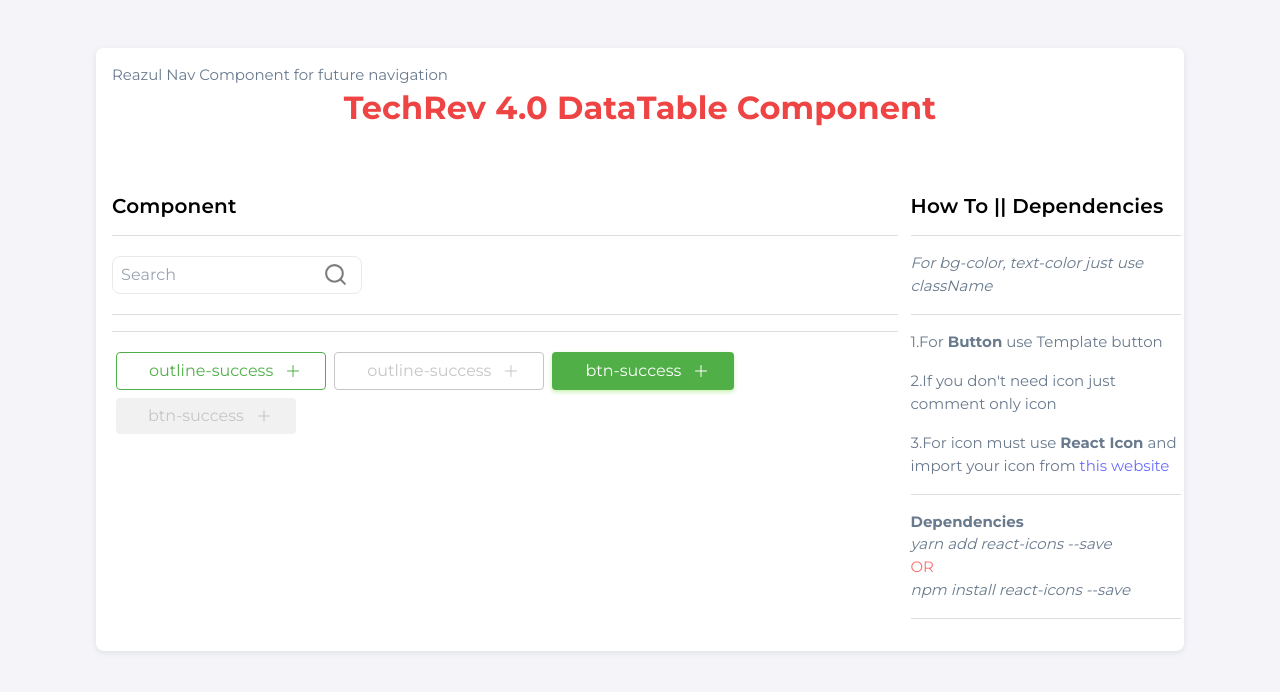
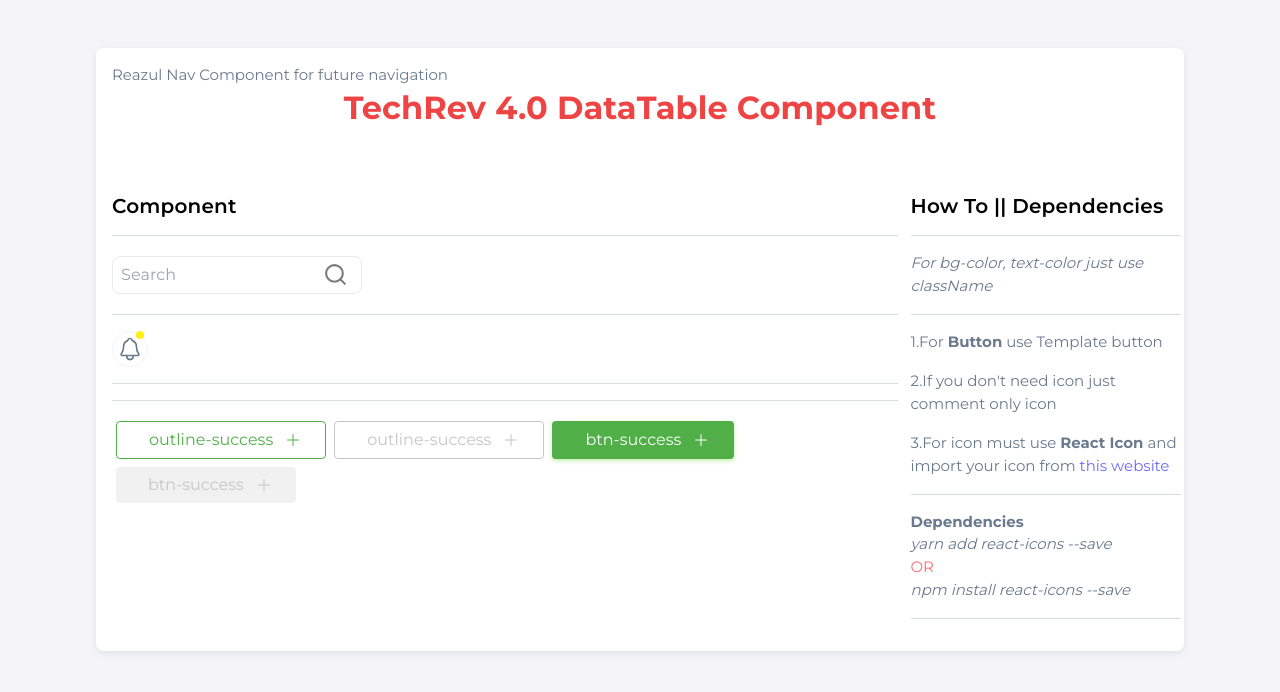
Before and after one commit to tekrev04/Breeze-Next-Component, a Next.js app: page /reazul/elements in a window 1280 px wide. Shown: the top 692 px of the page. Built offline with nearby package versions, Linux system fonts and the light colour scheme.

Commit message:
added notification components

```diff
--- a/components/reazul/elements/index.js
+++ b/components/reazul/elements/index.js
@@ -11,11 +11,16 @@ function ElementsComponent() {
     };
     return (
         <div>
-            <SearchComponent onClick={onClick}/>
+            <SearchComponent onClick={onClick} />
             <hr />
-            {/* <NotificationComponent/> */}
-<hr />
+
+            <NotificationComponent hasNotification={false}/>
+
+            <hr />
             {/* <TypographyComponent /> */}
+
+            {/* button-area start */}
+            <hr />
             <ButtonComponent
                 className={"outline-success"}
                 btnText={"outline-success"}
@@ -45,7 +50,7 @@ function ElementsComponent() {
                 onClick={onClick}
                 disabled={true}
             />
-
+            {/* button-area end */}
         </div>
     );
 }
--- a/components/reazul/elements/notificationComponent.js
+++ b/components/reazul/elements/notificationComponent.js
@@ -1,12 +1,17 @@
 import React from "react";
 import { IoNotificationsOutline } from "react-icons/io5";
 
-function NotificationComponent() {
+function NotificationComponent(props) {
+    const { hasNotification } = props;
+
     return (
-        <div className="">
-            <button className="flex">
-                <IoNotificationsOutline className="text-4xl  border-1 border-gray-200 p-1 rounded-full" />
-                <span className="bg-green-400 p-1 rounded-full"></span>
+        <div>
+            <button className="flex relative">
+                <IoNotificationsOutline className="text-4xl  border-1 border-gray-100 p-1 rounded-full bg-white" />
+                <span
+                    className={`notification-status-bg absolute right-1 top-0 p-1 rounded-full
+                    ${hasNotification === true ? "bg-success" : "bg-warning"}`}>
+                </span>
             </button>
         </div>
     );
--- a/styles/global.css
+++ b/styles/global.css
@@ -239,6 +239,9 @@ h6 {
 }
 .bg-dark {
     background: var(--dark) !important;
+}
+.bg-disable {
+    background-color: var(--bg-disable);
 }
 
 /* ********** btn ********** */
```
